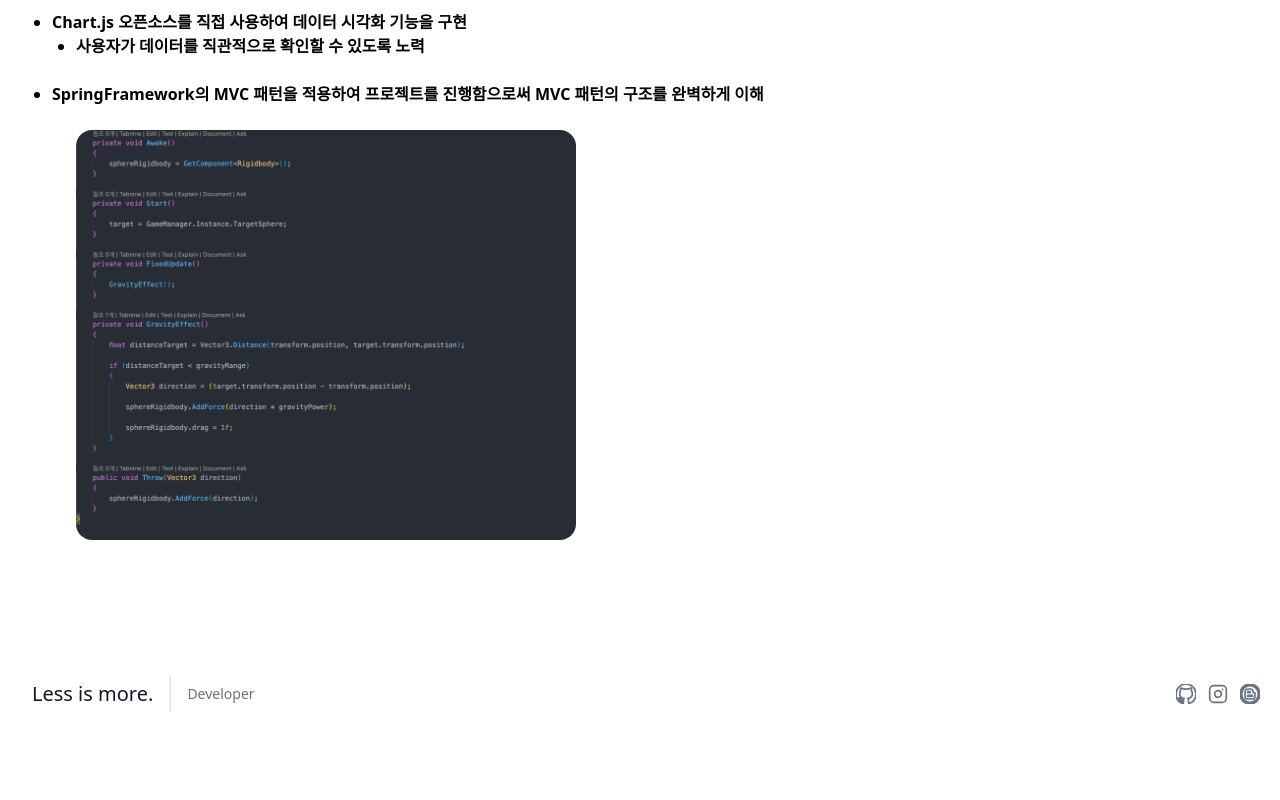
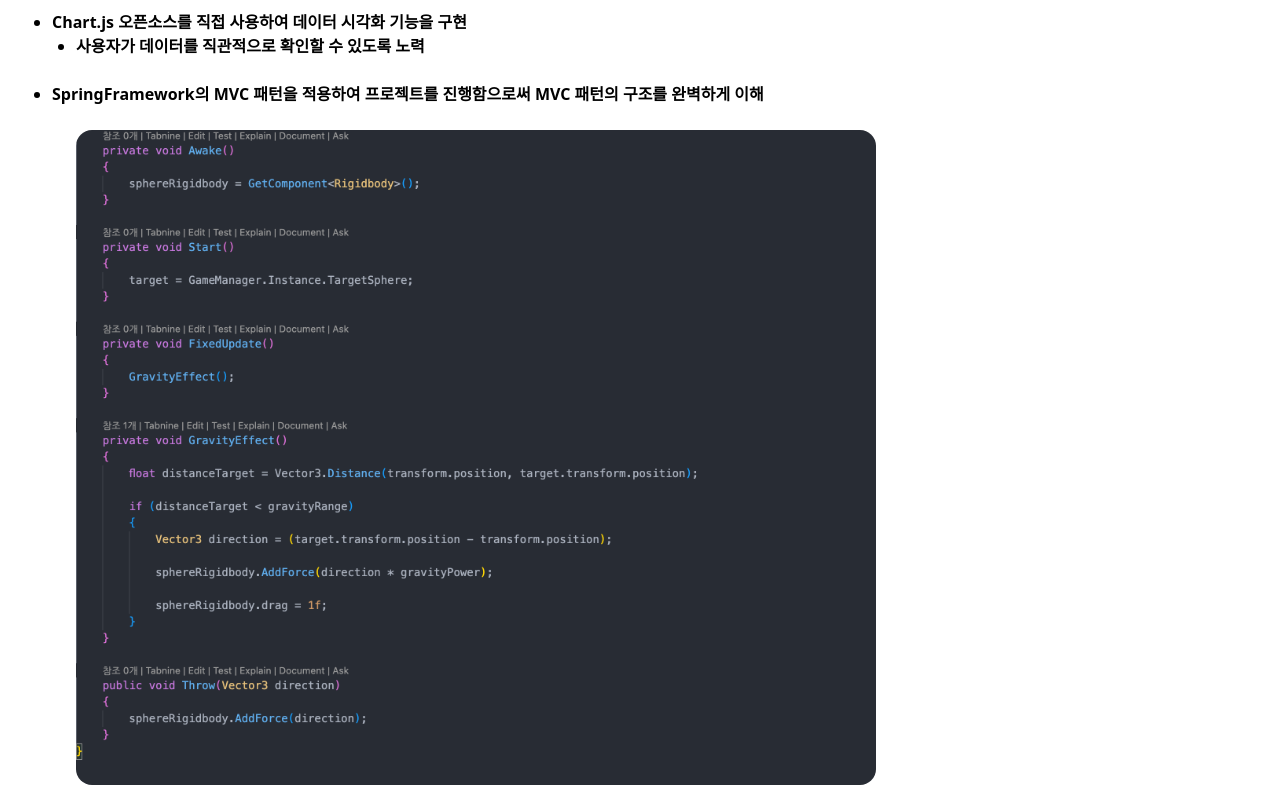
Before and after one commit to o220s/next-portfolio, a Next.js app: page /detail3 in a window 1280 px wide. Shown: the part 1620-2420 px from the top of the page. Before the commit the page ends 2364 px from the top, so only its background shows below. Built offline with nearby package versions, Linux system fonts and the light colour scheme.

Commit message:
fix : img 크기수정

```diff
--- a/src/app/detail2/page.js
+++ b/src/app/detail2/page.js
@@ -50,8 +50,8 @@ export default function ProjectDetail() {
             <div class="grid gap-6">
               <div class="bg-orange-300 dark:bg-slate-700 p-4 rounded-2xl flex items-start">
                 <p>
-                  💡 적들이 랜덤으로 스폰되어, 플레이어가 적을 처치하면 스코어가
-                  증가
+                  💡 적들이 랜덤으로 스폰되어, 플레이어가 총으로 적을 처치하면
+                  스코어가 증가
                 </p>
               </div>
               <div class="bg-orange-300 dark:bg-slate-700 p-4 rounded-2xl flex items-start">
@@ -164,8 +164,8 @@ export default function ProjectDetail() {
                       className="rounded-2xl"
                       src={"/SvsMove.png"}
                       alt={"Project cover image"}
-                      width={500}
-                      height={400}
+                      width={800}
+                      height={800}
                       priority
                     />
                   </ul>
--- a/src/app/detail3/page.js
+++ b/src/app/detail3/page.js
@@ -164,8 +164,8 @@ export default function ProjectDetail() {
                       className="rounded-2xl"
                       src={"/SpaceGravity.png"}
                       alt={"Project cover image"}
-                      width={500}
-                      height={400}
+                      width={800}
+                      height={800}
                       priority
                     />
                   </ul>
```
